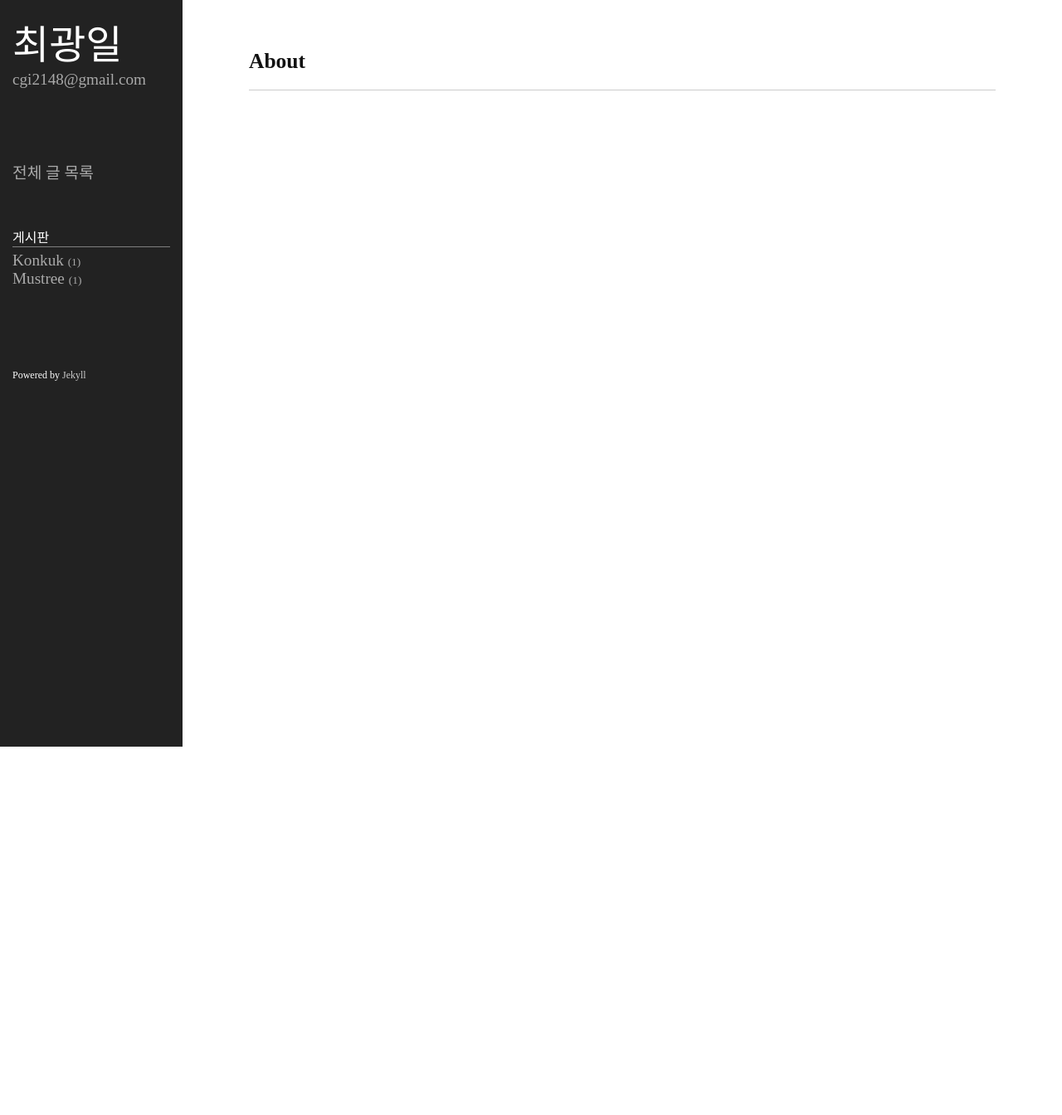
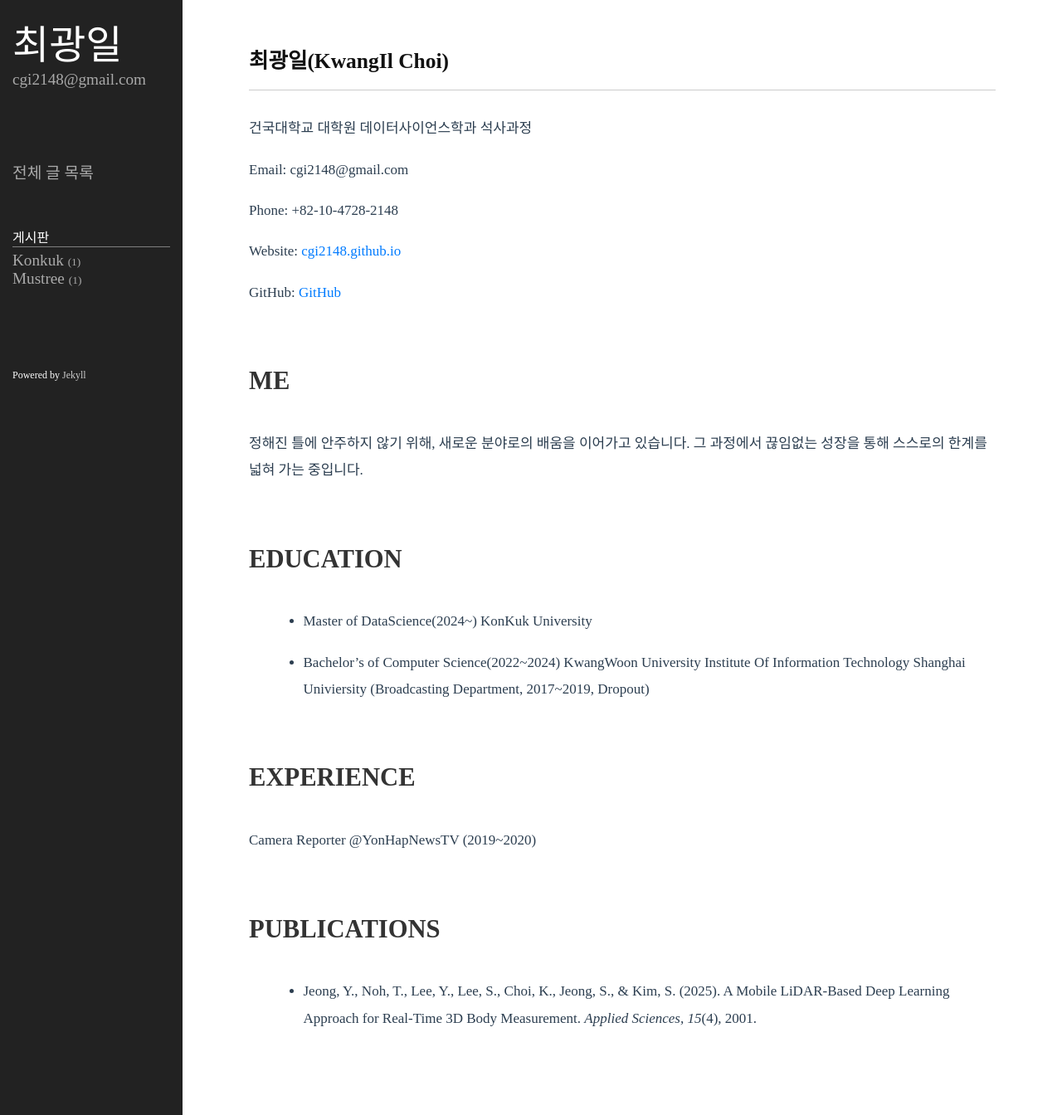
Before and after one commit to cgi2148/cgi2148.github.io, a Jekyll site: the page built from index.md, in a window 1280 px wide. Shown: the whole page at 83% size. Built offline with Jekyll 4.4.1, drawn with Linux system fonts in a browser that asks for light colours; some web fonts are replaced; before the commit the page ends 900 px from its top, so only the background shows below that.

Commit message:
edit About me

```diff
--- a/index.md
+++ b/index.md
@@ -1,5 +1,37 @@
 ---
 layout: page
-title: About
+title: 최광일(KwangIl Choi) #
 permalink: /
 ---
+
+건국대학교 대학원 데이터사이언스학과 석사과정
+
+Email: cgi2148@gmail.com
+
+Phone: +82-10-4728-2148
+
+Website: [cgi2148.github.io](https://cgi2148.github.io)
+
+GitHub: [GitHub](https://github.com/cgi2148)
+
+## ME
+
+정해진 틀에 안주하지 않기 위해, 새로운 분야로의 배움을 이어가고 있습니다.
+그 과정에서 끊임없는 성장을 통해 스스로의 한계를 넓혀 가는 중입니다.
+
+## EDUCATION
+
+- Master of DataScience(2024~)
+KonKuk University
+
+- Bachelor's of Computer Science(2022~2024)
+KwangWoon University Institute Of Information Technology
+Shanghai Univiersity (Broadcasting Department, 2017~2019, Dropout)
+
+## EXPERIENCE
+
+Camera Reporter @YonHapNewsTV (2019~2020)
+
+## PUBLICATIONS
+
+- Jeong, Y., Noh, T., Lee, Y., Lee, S., Choi, K., Jeong, S., & Kim, S. (2025). A Mobile LiDAR-Based Deep Learning Approach for Real-Time 3D Body Measurement. *Applied Sciences, 15*(4), 2001.
--- a/public/css/style.css
+++ b/public/css/style.css
@@ -299,6 +299,25 @@ footer {
 	color: #ccc;
 }
 
+article h2 {
+  margin-top: 2em;
+  margin-bottom: 1em;
+  font-size: 1.8em;
+  font-weight: bold;
+}
+
+article ul {
+  margin-left: 1.5em;
+  margin-bottom: 1em;
+}
+
+article li {
+  margin-bottom: 0.5em;
+}
+
+article p {
+  margin-bottom: 1em;
+}
 
 @media (max-width: 576px) {
 	article {
```
